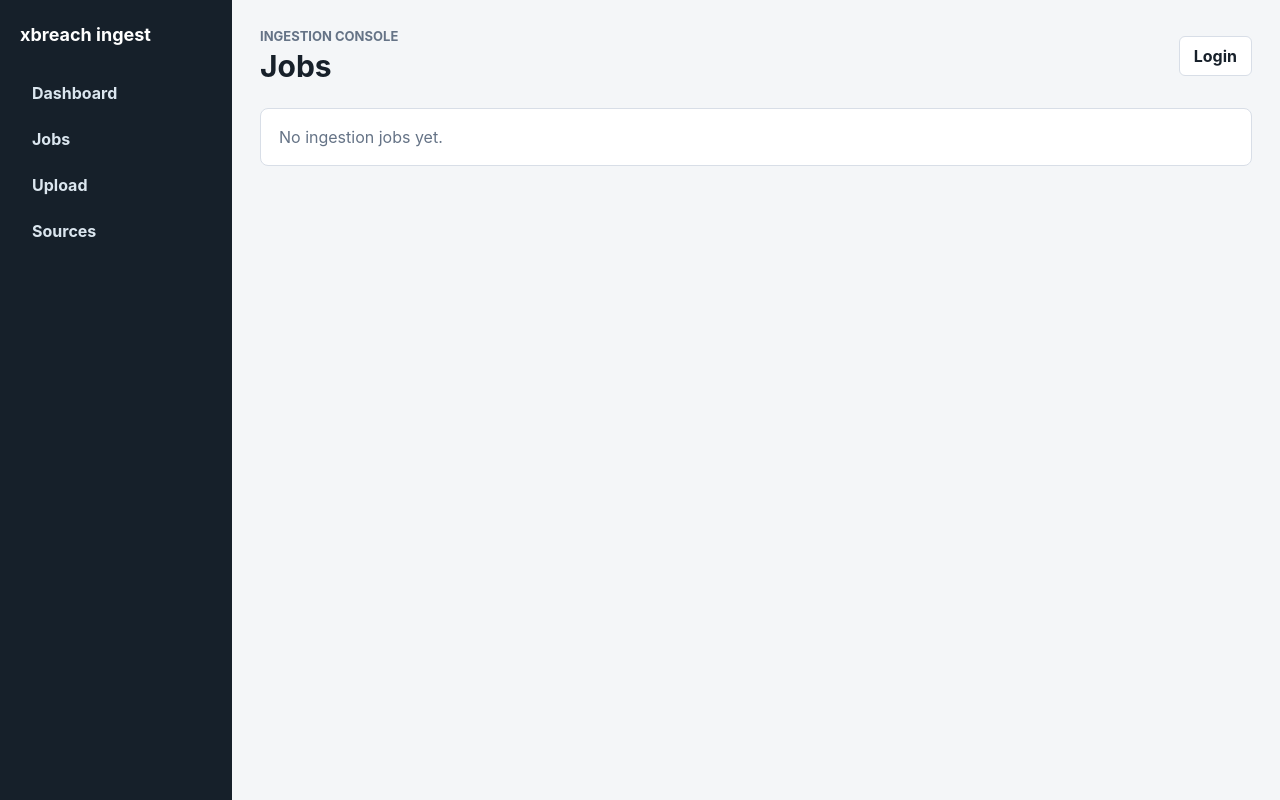
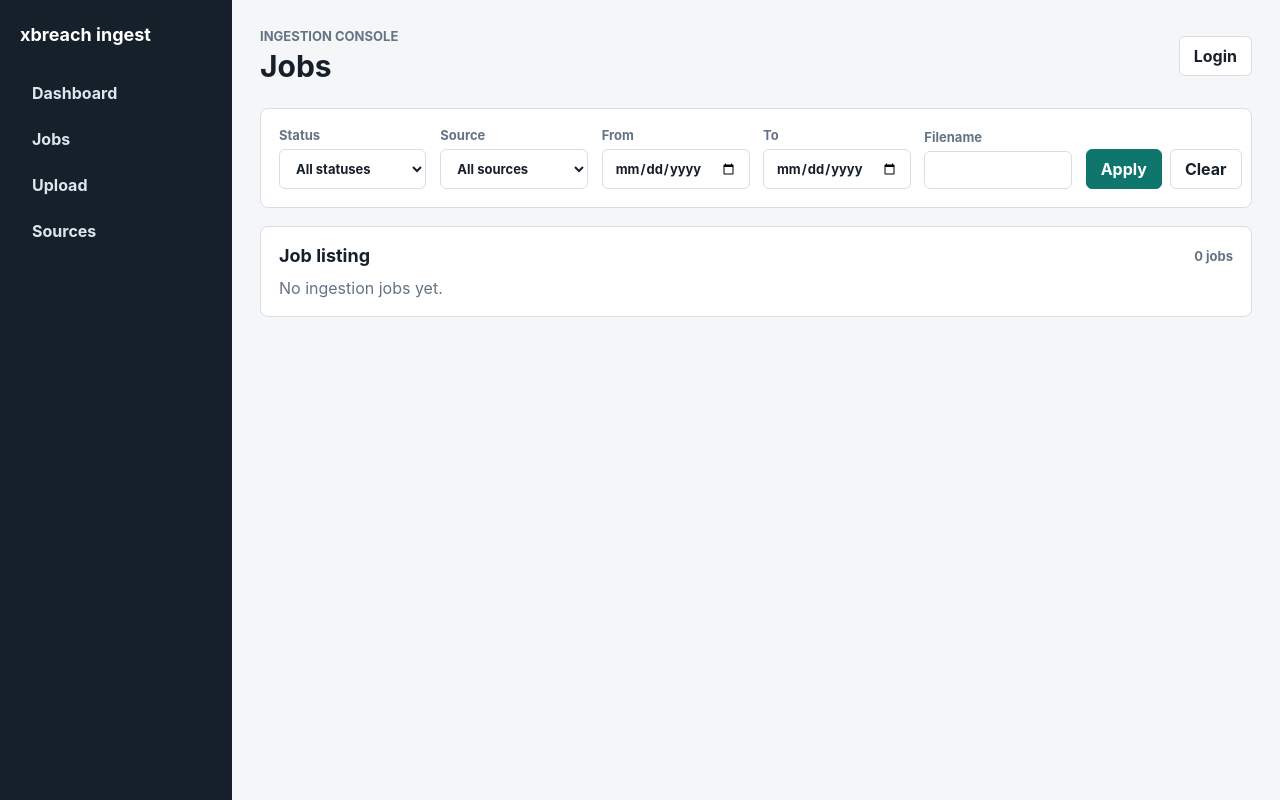
Before and after one commit to xbreach/xbreach-ingest, a FastAPI app: page /jobs in a window 1280 px wide. Run offline with FastAPI, Linux system fonts and the light colour scheme; data that the repository does not hold is empty; parts of the project's set-up code (start-up, migrations or seed data) failed here and were passed over.

Commit message:
feat(jobs): add filtered paginated listing screen

```diff
--- a/app/static/web.css
+++ b/app/static/web.css
@@ -161,6 +161,22 @@ button {
   max-width: 520px;
 }
 
+.filters-panel {
+  margin-bottom: 18px;
+}
+
+.filters-form {
+  display: grid;
+  grid-template-columns: repeat(6, minmax(0, 1fr));
+  gap: 14px;
+  align-items: end;
+}
+
+.filter-actions {
+  display: flex;
+  gap: 8px;
+}
+
 .section-header {
   display: flex;
   align-items: center;
@@ -203,6 +219,47 @@ tr:last-child td {
   font-size: 12px;
   font-weight: 750;
   text-align: center;
+}
+
+.status-pending {
+  background: #fff7ed;
+  color: #9a3412;
+}
+
+.status-running {
+  background: #eff6ff;
+  color: #1d4ed8;
+}
+
+.status-completed {
+  background: #f0fdf4;
+  color: #166534;
+}
+
+.status-failed {
+  background: #fff1f2;
+  color: #9f1239;
+}
+
+.result-count {
+  color: var(--muted);
+  font-size: 13px;
+  font-weight: 700;
+}
+
+.pagination {
+  display: flex;
+  align-items: center;
+  justify-content: flex-end;
+  gap: 12px;
+  margin-top: 16px;
+  color: var(--muted);
+  font-weight: 700;
+}
+
+.disabled {
+  opacity: 0.45;
+  pointer-events: none;
 }
 
 .empty {
@@ -256,7 +313,7 @@ select {
   border: 1px solid var(--border);
   border-radius: 6px;
   padding: 10px 12px;
-  background: #fff;
+  background: var(--surface);
   color: var(--text);
   font: inherit;
 }
@@ -315,6 +372,15 @@ dd {
     grid-template-columns: repeat(2, minmax(0, 1fr));
   }
 
+  .filters-form {
+    grid-template-columns: 1fr;
+  }
+
+  .filter-actions,
+  .pagination {
+    justify-content: flex-start;
+  }
+
   .panel {
     overflow-x: auto;
   }
--- a/app/templates/jobs.html
+++ b/app/templates/jobs.html
@@ -1,30 +1,100 @@
 {% extends "base.html" %}
 
 {% block content %}
+<section class="panel filters-panel">
+  <form class="filters-form" action="/jobs" method="get">
+    <label>
+      Status
+      <select name="status">
+        <option value="">All statuses</option>
+        {% for option in status_options %}
+        <option value="{{ option }}" {% if filters.status == option %}selected{% endif %}>
+          {{ option }}
+        </option>
+        {% endfor %}
+      </select>
+    </label>
+    <label>
+      Source
+      <select name="source_id">
+        <option value="">All sources</option>
+        {% for source in sources %}
+        <option value="{{ source.id }}" {% if filters.source_id == source.id %}selected{% endif %}>
+          {{ source.name }}
+        </option>
+        {% endfor %}
+      </select>
+    </label>
+    <label>
+      From
+      <input type="date" name="date_from" value="{{ filters.date_from or '' }}">
+    </label>
+    <label>
+      To
+      <input type="date" name="date_to" value="{{ filters.date_to or '' }}">
+    </label>
+    <label>
+      Filename
+      <input type="search" name="filename" value="{{ filters.filename or '' }}">
+    </label>
+    <div class="filter-actions">
+      <button type="submit">Apply</button>
+      <a class="secondary-action" href="/jobs">Clear</a>
+    </div>
+  </form>
+</section>
+
 <section class="panel">
+  <div class="section-header">
+    <h2>Job listing</h2>
+    <span class="result-count">{{ total_jobs }} jobs</span>
+  </div>
   {% if jobs %}
   <table>
     <thead>
       <tr>
-        <th>Job</th>
+        <th>Job ID</th>
         <th>Source</th>
         <th>Filename</th>
         <th>Status</th>
-        <th>Progress</th>
+        <th>File size</th>
+        <th>Parsed</th>
+        <th>Rejected</th>
+        <th>Inserted</th>
+        <th>Created</th>
+        <th>Updated</th>
       </tr>
     </thead>
     <tbody>
       {% for job in jobs %}
       <tr>
         <td><a href="/jobs/{{ job.id }}">{{ job.id }}</a></td>
-        <td>{{ job.source_id }}</td>
+        <td>{{ source_names.get(job.source_id, job.source_id) }}</td>
         <td>{{ job.original_filename }}</td>
-        <td><span class="status">{{ job.status }}</span></td>
-        <td>{{ job.parsed_lines }} / {{ job.total_lines }}</td>
+        <td><span class="status status-{{ job.status }}">{{ job.status }}</span></td>
+        <td>{{ job.file_size_bytes }} bytes</td>
+        <td>{{ job.parsed_lines }}</td>
+        <td>{{ job.rejected_lines }}</td>
+        <td>{{ job.inserted_lines }}</td>
+        <td>{{ job.created_at }}</td>
+        <td>{{ job.updated_at }}</td>
       </tr>
       {% endfor %}
     </tbody>
   </table>
+  <nav class="pagination" aria-label="Job pages">
+    {% if previous_page_url %}
+    <a class="secondary-action" href="{{ previous_page_url }}">Previous</a>
+    {% else %}
+    <span class="secondary-action disabled">Previous</span>
+    {% endif %}
+    <span>Page {{ page }} of {{ total_pages }}</span>
+    {% if next_page_url %}
+    <a class="secondary-action" href="{{ next_page_url }}">Next</a>
+    {% else %}
+    <span class="secondary-action disabled">Next</span>
+    {% endif %}
+  </nav>
   {% else %}
   <p class="empty">No ingestion jobs yet.</p>
   {% endif %}
--- a/app/web/routes.py
+++ b/app/web/routes.py
@@ -1,7 +1,7 @@
-from datetime import datetime
+from datetime import UTC, date, datetime, time
 from pathlib import Path
 
-from fastapi import APIRouter, Depends, File, Form, Request, UploadFile
+from fastapi import APIRouter, Depends, File, Form, Query, Request, UploadFile
 from fastapi.responses import HTMLResponse, RedirectResponse
 from fastapi.templating import Jinja2Templates
 from sqlalchemy import func, select
@@ -17,6 +17,9 @@ from app.repositories.ingestion_jobs import IngestionJobRepository
 from app.repositories.sources import SourceRepository
 from app.services.sources import SourceAccessError
 from app.services.upload import UploadIngestService, UploadValidationError
+
+JOB_LISTING_PAGE_SIZE = 20
+JOB_STATUS_OPTIONS = ["pending", "running", "completed", "failed"]
 
 router = APIRouter(include_in_schema=False)
 templates = Jinja2Templates(directory=Path(__file__).resolve().parents[1] / "templates")
@@ -65,15 +68,56 @@ def dashboard(
 @router.get("/jobs", response_class=HTMLResponse)
 def jobs(
     request: Request,
+    status: str | None = None,
+    source_id: int | None = None,
+    date_from: date | None = None,
+    date_to: date | None = None,
+    filename: str | None = None,
+    page: int = Query(1, ge=1),
     session: Session = Depends(get_session_dependency),
 ) -> HTMLResponse:
+    filters = JobListingFilters(
+        status=status,
+        source_id=source_id,
+        date_from=date_from,
+        date_to=date_to,
+        filename=filename.strip() if filename else None,
+    )
+    statement = _filtered_jobs_statement(filters)
+    total_jobs = session.scalar(
+        select(func.count()).select_from(statement.subquery())
+    ) or 0
+    total_pages = max(1, (total_jobs + JOB_LISTING_PAGE_SIZE - 1) // JOB_LISTING_PAGE_SIZE)
+    current_page = min(page, total_pages)
     job_rows = session.scalars(
-        select(IngestionJobModel).order_by(IngestionJobModel.created_at.desc()).limit(50)
+        statement.offset((current_page - 1) * JOB_LISTING_PAGE_SIZE).limit(
+            JOB_LISTING_PAGE_SIZE
+        )
     ).all()
+    sources = session.scalars(select(SourceModel).order_by(SourceModel.name.asc())).all()
+    source_names = {source.id: source.name for source in sources}
     return templates.TemplateResponse(
         request,
         "jobs.html",
-        {"request": request, "page_title": "Jobs", "jobs": job_rows},
+        {
+            "request": request,
+            "page_title": "Jobs",
+            "jobs": job_rows,
+            "sources": sources,
+            "source_names": source_names,
+            "status_options": JOB_STATUS_OPTIONS,
+            "filters": filters,
+            "page": current_page,
+            "page_size": JOB_LISTING_PAGE_SIZE,
+            "total_jobs": total_jobs,
+            "total_pages": total_pages,
+            "previous_page_url": _jobs_page_url(request, current_page - 1)
+            if current_page > 1
+            else None,
+            "next_page_url": _jobs_page_url(request, current_page + 1)
+            if current_page < total_pages
+            else None,
+        },
     )
 
 
@@ -243,3 +287,60 @@ def _parse_collected_at(collected_at: str):
     if not collected_at:
         return None
     return datetime.fromisoformat(collected_at)
+
+
+class JobListingFilters:
+    def __init__(
+        self,
+        *,
+        status: str | None,
+        source_id: int | None,
+        date_from: date | None,
+        date_to: date | None,
+        filename: str | None,
+    ) -> None:
+        self.status = status
+        self.source_id = source_id
+        self.date_from = date_from
+        self.date_to = date_to
+        self.filename = filename
+
+
+def _filtered_jobs_statement(filters: JobListingFilters):
+    statement = select(IngestionJobModel)
+
+    if filters.status:
+        statement = statement.where(IngestionJobModel.status == filters.status)
+    if filters.source_id:
+        statement = statement.where(IngestionJobModel.source_id == filters.source_id)
+    if filters.date_from:
+        statement = statement.where(
+            IngestionJobModel.created_at >= _start_of_day(filters.date_from)
+        )
+    if filters.date_to:
+        statement = statement.where(
+            IngestionJobModel.created_at <= _end_of_day(filters.date_to)
+        )
+    if filters.filename:
+        statement = statement.where(
+            IngestionJobModel.original_filename.ilike(f"%{filters.filename}%")
+        )
+
+    return statement.order_by(
+        IngestionJobModel.created_at.desc(),
+        IngestionJobModel.id.desc(),
+    )
+
+
+def _jobs_page_url(request: Request, page: int) -> str:
+    params = dict(request.query_params)
+    params["page"] = str(page)
+    return str(request.url.include_query_params(**params))
+
+
+def _start_of_day(value: date) -> datetime:
+    return datetime.combine(value, time.min, tzinfo=UTC)
+
+
+def _end_of_day(value: date) -> datetime:
+    return datetime.combine(value, time.max, tzinfo=UTC)
```
Also changed, not shown: tests/test_web_interface.py (+175 -0 lines).
